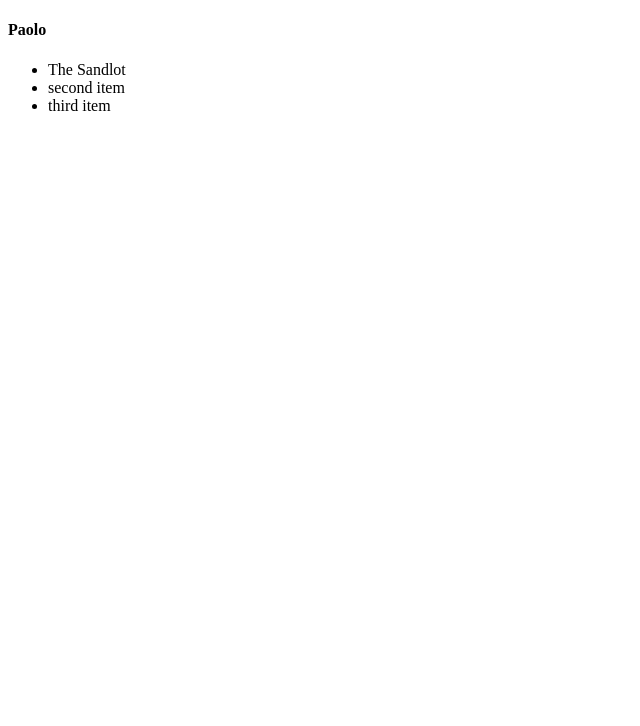
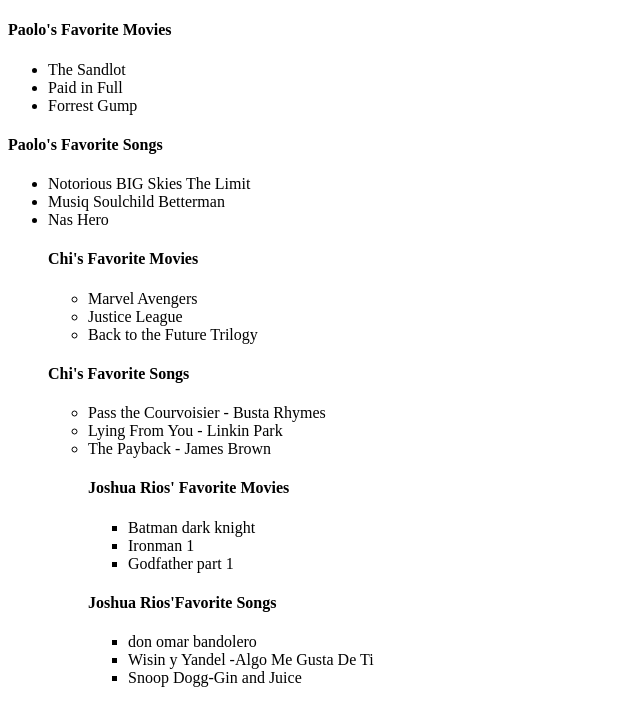
Before and after one commit to ahnestdon/classproject, a plain HTML site: page index.html in a window 1280 px wide. Shown: the whole page, without its empty margins (0-640 px from the left). Drawn offline with Linux system fonts and the light colour scheme.

Commit message:
added list

```diff
--- a/index.html
+++ b/index.html
@@ -21,12 +21,47 @@
 
 
         <!--un-ordered list section-->
-        <h4>Paolo</h4>
+        <h4>Paolo's Favorite Movies</h4>
         <ul>
             <li>The Sandlot</li>
-            <li>second item</li>
-            <li>third item</li>
+            <li>Paid in Full</li>
+            <li>Forrest Gump</li>
         </ul>
+
+        <h4>Paolo's Favorite Songs</h4>
+        <ul>
+            <li>Notorious BIG Skies The Limit</li>
+            <li>Musiq Soulchild Betterman</li>
+            <li>Nas Hero</li>
+
+            <h4>Chi's Favorite Movies</h4>
+        <ul>
+            <li>Marvel Avengers</li>
+            <li>Justice League</li>
+            <li>Back to the Future Trilogy</li>
+        </ul>
+
+        <h4>Chi's Favorite Songs</h4>
+        <ul>
+            <li>Pass the Courvoisier - Busta Rhymes</li>
+            <li>Lying From You - Linkin Park</li>
+            <li>The Payback - James Brown</li>
+
+
+            <h4>Joshua Rios' Favorite Movies</h4>
+        <ul>
+            <li>Batman dark knight </li>
+            <li>Ironman 1 </li>
+            <li>Godfather part 1</li>
+        </ul>
+
+        <h4>Joshua Rios'Favorite Songs</h4>
+        <ul>
+            <li>don omar bandolero</li>
+            <li>Wisin y Yandel -Algo Me Gusta De Ti</li>
+            <li>Snoop Dogg-Gin and Juice</li>
+        </ul>
+
 
         <!--footer section-->
 
```
